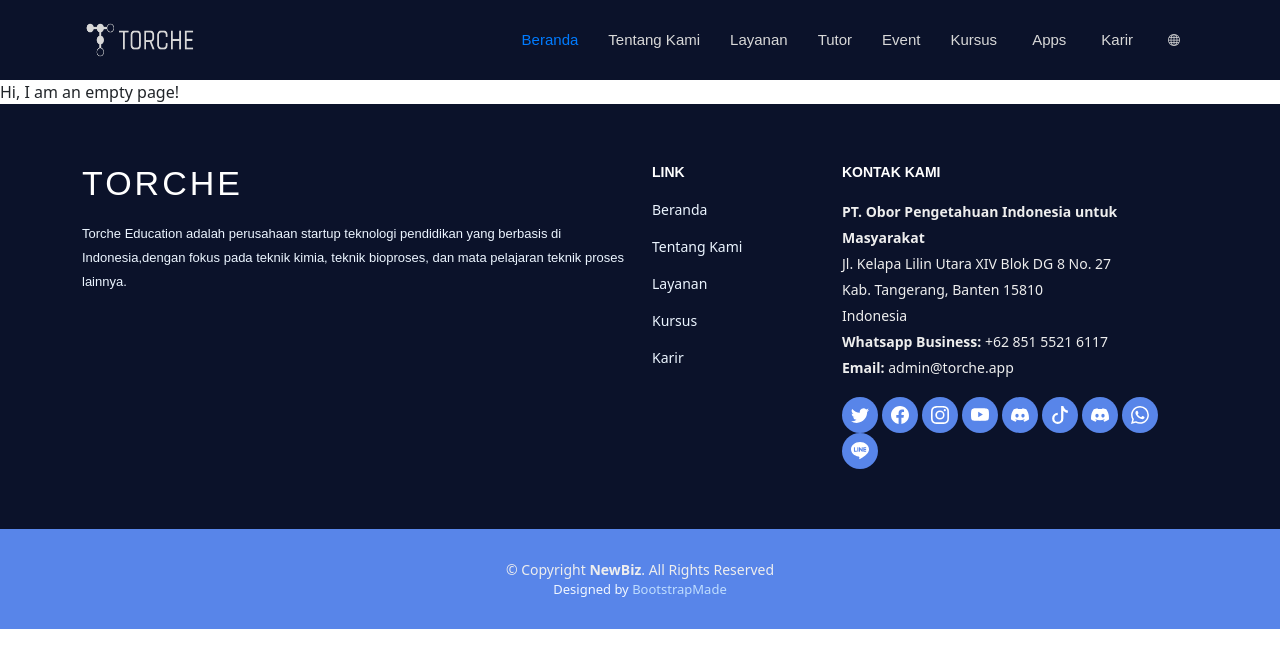
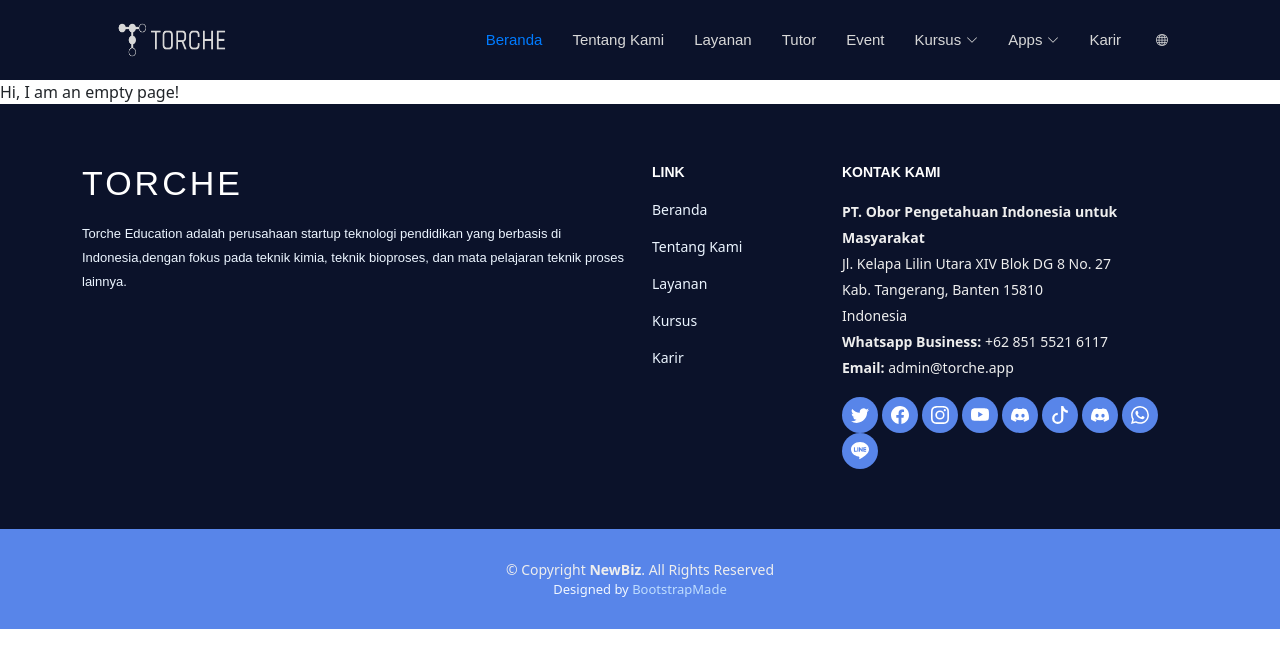
Before and after one commit to albugowy15/torche-mern, a Next.js app: page / in a window 1280 px wide. Shown: the top 668 px of the page. Built offline with nearby package versions, Linux system fonts and the light colour scheme.

Commit message:
memperbaiki layout desktop header

```diff
--- a/src/components/footer/Footer.tsx
+++ b/src/components/footer/Footer.tsx
@@ -1,7 +1,4 @@
-// import DcLogo from '../../../public/assets/img/icons8-discord.svg'
-// import LinkedInLogo from '../../../public/assets/img/icons8-linkedin.svg'
-// import InstaLogo from '../../../public/assets/img/icons8-instagram.svg'
-import Image from 'next/image'
+import Image from 'next/image';
 import * as Icon from 'react-bootstrap-icons';
 
 const Footer = () => {
--- a/src/components/header/Header.tsx
+++ b/src/components/header/Header.tsx
@@ -5,7 +5,7 @@
 const Header = () => {
 	return (
 		<header id="header">
-			<div className="d-flex justify-content-between">
+			<div className="d-flex justify-content-around">
 				<div className="logo">
 					<a href="https://torche.app">
 						<Image src={Logo} alt="test" />
@@ -41,7 +41,7 @@
 						</li>
 						<li className="dropdown">
 							<a className="nav-link scrollto" href="#">
-								<span>Kursus</span> <i className="bi bi-chevron-down"></i>
+								<span>Kursus</span> <i><Icon.ChevronDown/></i>
 							</a>
 							<ul>
 								<li>
@@ -57,7 +57,7 @@
 						</li>
 						<li className="dropdown">
 							<a className="nav-link scrollto" href="#">
-								<span>Apps</span> <i className="bi bi-chevron-down"></i>
+								<span>Apps</span> <i><Icon.ChevronDown/></i>
 							</a>
 							<ul>
 								<li>
--- a/src/styles/globals.css
+++ b/src/styles/globals.css
@@ -6,6 +6,7 @@
     color: #444;
     font-family: "Cairo", sans-serif;
 }
+
 
 a {
     color: #007bff;
@@ -71,7 +72,6 @@
 }
 #header .logo img {
     padding: 0;
-    margin-left: 80px;
     max-height: 80px;
     max-width: 120px;
 }
@@ -85,7 +85,6 @@
 /* Desktop Navigation */
 .navbar {
     padding: 0;
-    margin-right:100px;
 }
 .navbar ul {
     margin: 0;
```
